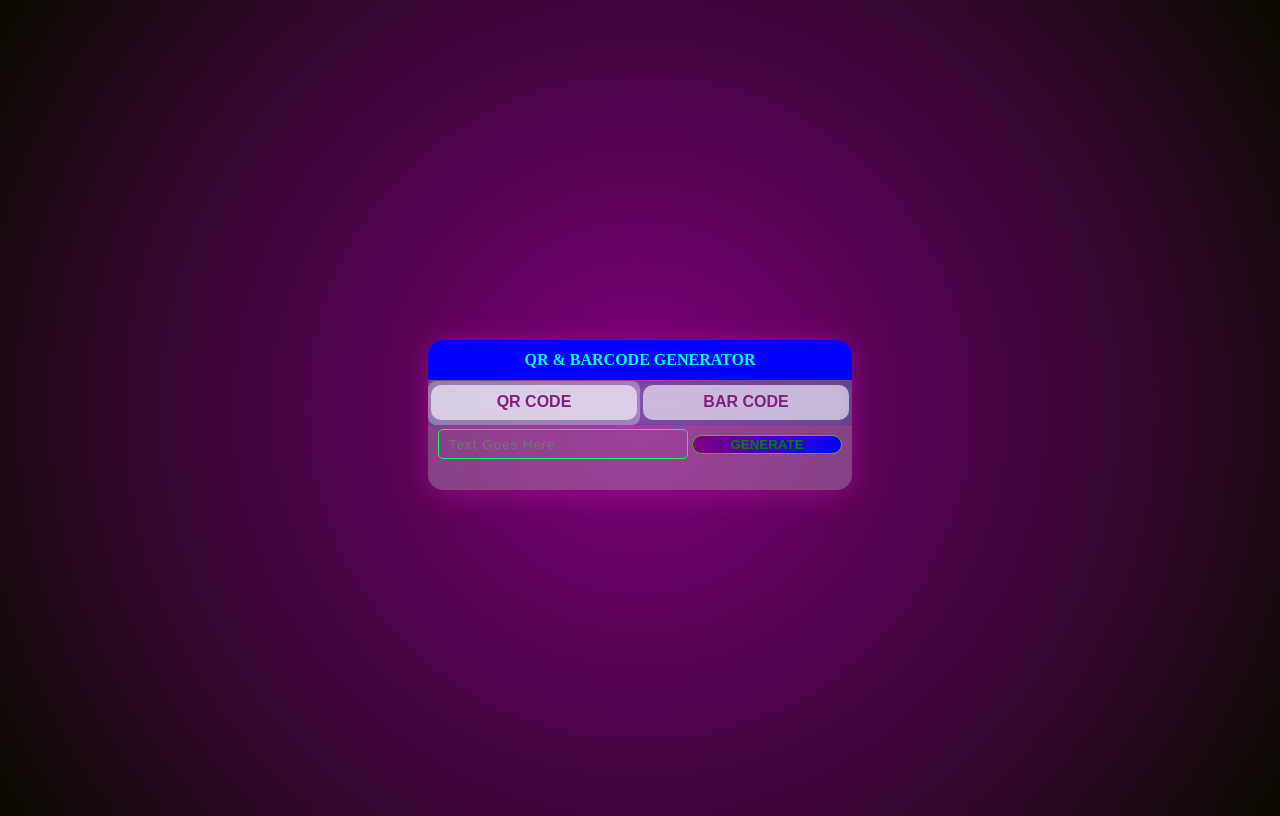
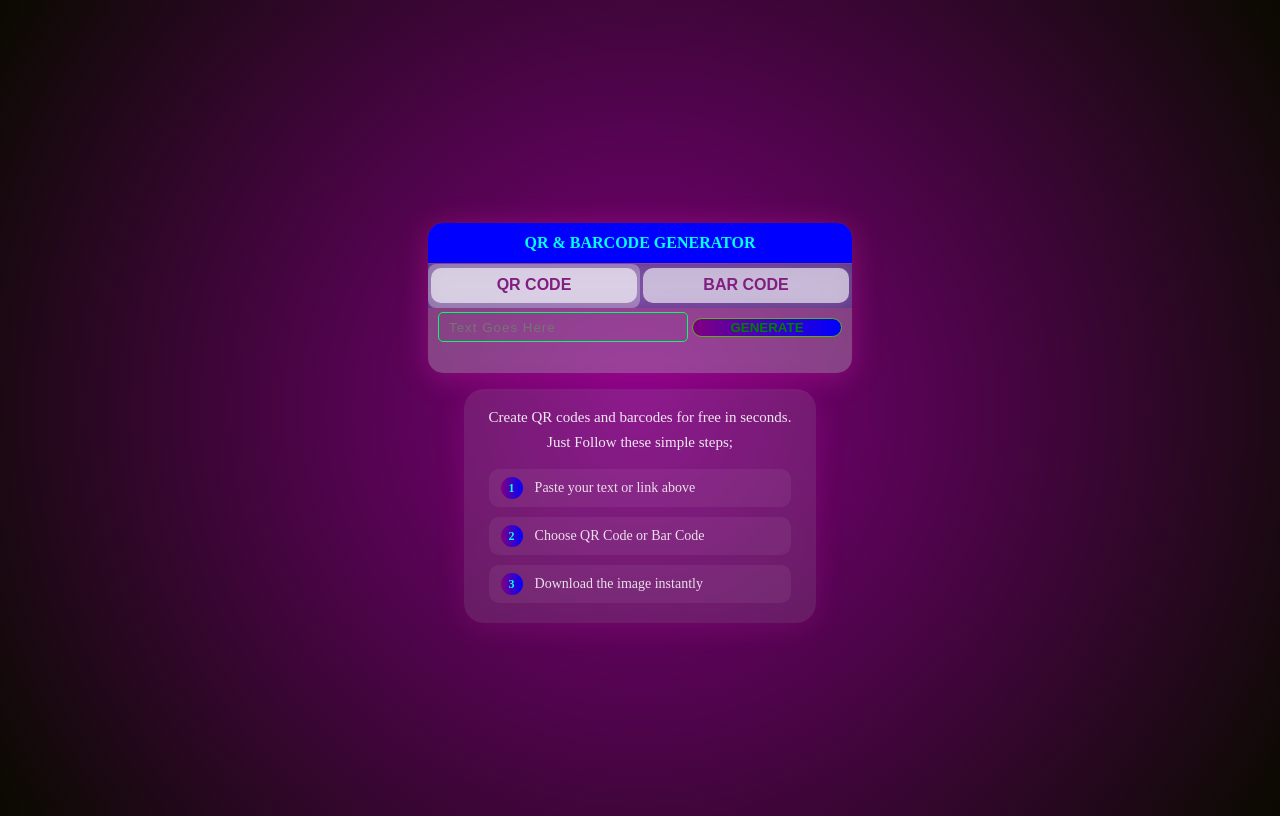
Before and after one commit to MwesigwaLewis/QR_Barcode-Maker, a Flask app: page / in a window 1280 px wide. Run offline with Flask 3, Linux system fonts and the light colour scheme.

Commit message:
UX adjust

```diff
--- a/static/style.css
+++ b/static/style.css
@@ -7,6 +7,7 @@ html,body{
     min-width: 100vw;
     user-select: none;
 }
+
 .container{
     position: relative;
     border-radius: 15px;
@@ -39,7 +40,13 @@ html,body{
     color: aqua;
 }
 
-
+.content{
+    display: flex;
+    flex-direction: column;
+    align-items: center;
+    justify-content: center;
+    justify-self: center;
+}
 .selection-slider{
     display: flex;
     overflow: visible;
@@ -190,6 +197,64 @@ form input[type='text']:focus{
     width: fit-content;
 }
 
+.below-container{
+    display: flex;
+    flex-direction: column;
+    position: relative;
+    max-width: 450px;
+    top: 15px;
+    text-align: center;
+    padding: 20px 25px;
+    background: rgba(255, 255, 255, .1);
+    backdrop-filter: blur(10px);
+    -webkit-backdrop-filter: blur(10px);
+    border-radius: 20px;
+    box-shadow: 0 4px 30px rgba(247, 37, 200, .15);
+}
+
+.below-container p{
+    margin: 0 0 8px 0;
+    font-size: 15px;
+    color: rgba(255, 255, 255, 0.9);
+}
+
+.below-container ol{
+    list-style: none;
+    counter-reset: step;
+    padding: 0;
+    margin: 10px 0 0 0;
+    display: flex;
+    flex-direction: column;
+    gap: 10px;
+    text-align: left;
+}
+
+.below-container ol li{
+    counter-increment: step;
+    display: flex;
+    align-items: center;
+    gap: 12px;
+    color: rgba(255, 255, 255, 0.85);
+    font-size: 14px;
+    background: rgba(255, 255, 255, 0.06);
+    border-radius: 10px;
+    padding: 8px 12px;
+}
+
+.below-container ol li::before{
+    content: counter(step);
+    flex-shrink: 0;
+    display: flex;
+    align-items: center;
+    justify-content: center;
+    width: 22px;
+    height: 22px;
+    border-radius: 50%;
+    background: linear-gradient(to right, purple, blue);
+    color: aqua;
+    font-weight: 800;
+    font-size: 12px;
+}
 .result{
     display: flex;
     justify-self: center;
--- a/templates/index.html
+++ b/templates/index.html
@@ -19,6 +19,7 @@
         {% endif %}
     {% endwith %}
 
+<div class="content">
 <form method="POST">
 
 <div class="container">
@@ -43,8 +44,20 @@
 </button>
 </div>
 </form>
+
+</div>
+<div class="below-container">
+    <p>Create QR codes and barcodes for free in seconds.</p>
+    <p>Just Follow these simple steps;</p>
+        <ol>
+            <li>Paste your text or link above</li>
+            <li>Choose QR Code or Bar Code</li>
+            <li>Download the image instantly</li>
+        </ol>
+
 </div>
 
+</div>
 <script>
     const slider=document.querySelector(".slider-highlight");
     const buttons=document.querySelectorAll(".option");
@@ -70,5 +83,15 @@
 
 
 </script>
+<script type="application/ld+json">
+{
+  "@context": "https://schema.org",
+  "@type": "WebApplication",
+  "name": "QR & Barcode Generator",
+  "applicationCategory": "UtilityApplication",
+  "operatingSystem": "Any",
+  "offers": {"@type": "Offer", "price": "0"}
+}
+</script>
 </body>
 </html>
--- a/templates/output.html
+++ b/templates/output.html
@@ -4,6 +4,8 @@
 <link rel="stylesheet" href="/static/style.css">
 </head>
 <body>
+
+
 <div class="container">
     <div class="container-header">
     RESULT
```
Also changed, not shown: static/script.js (added).
